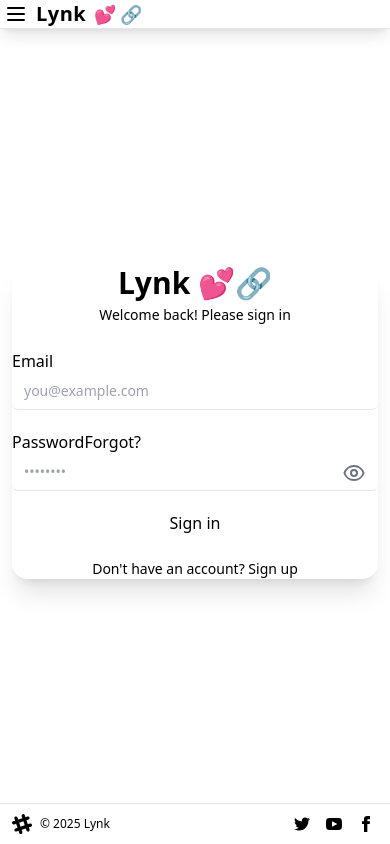
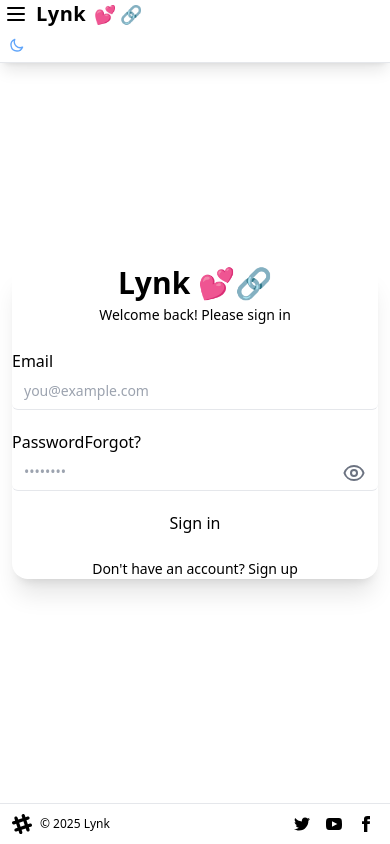
Before and after one commit to rishirajshrivastava/LynkWeb, a React (Vite) app: page /login in a window 390 px wide. Built offline with nearby package versions, Linux system fonts and the light colour scheme; no server answers.

Commit message:
fixed theme button for small screen size

```diff
--- a/src/components/Navbar.jsx
+++ b/src/components/Navbar.jsx
@@ -212,6 +212,26 @@ const Navbar = () => {
             )}
           </button>
 
+          {/* Theme toggle for small screens when user is logged out */}
+          {!user && (
+            <button
+              className="md:hidden btn btn-ghost btn-sm normal-case px-2 py-2 hover:bg-primary/10 hover:text-primary border border-transparent hover:border-primary/20 rounded-lg transition-all duration-200"
+              aria-label="Toggle dark mode"
+              onClick={() => setTheme(theme === "dark" ? "light" : "dark")}
+              title={`Switch to ${theme === "dark" ? "light" : "dark"} mode`}
+            >
+              {theme === "dark" ? (
+                <svg xmlns="http://www.w3.org/2000/svg" className="h-4 w-4 text-yellow-400" fill="none" viewBox="0 0 24 24" stroke="currentColor">
+                  <path strokeLinecap="round" strokeLinejoin="round" strokeWidth="2" d="M12 3v1m0 16v1m9-9h-1M4 12H3m15.364 6.364l-.707-.707M6.343 6.343l-.707-.707m12.728 0l-.707.707M6.343 17.657l-.707.707M16 12a4 4 0 11-8 0 4 4 0 018 0z" />
+                </svg>
+              ) : (
+                <svg xmlns="http://www.w3.org/2000/svg" className="h-4 w-4 text-blue-400" fill="none" viewBox="0 0 24 24" stroke="currentColor">
+                  <path strokeLinecap="round" strokeLinejoin="round" strokeWidth="2" d="M20.354 15.354A9 9 0 018.646 3.646 9.003 9.003 0 0012 21a9.003 9.003 0 008.354-5.646z" />
+                </svg>
+              )}
+            </button>
+          )}
+
           {/* Alerts Icon - Always visible on navbar like theme icon */}
           {user && (
             <Link
```
